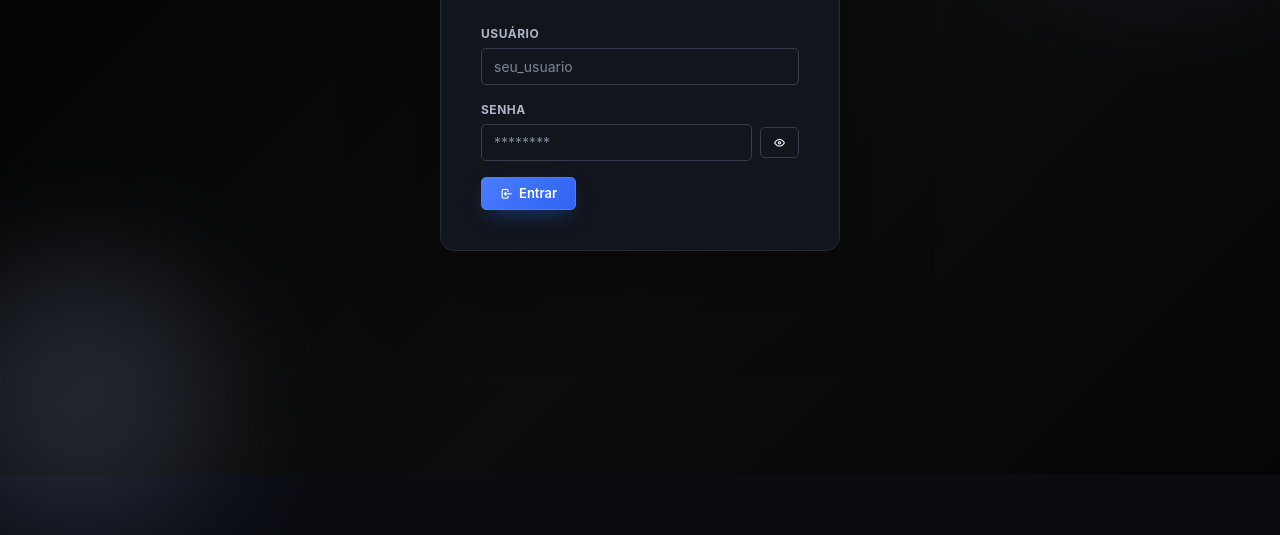
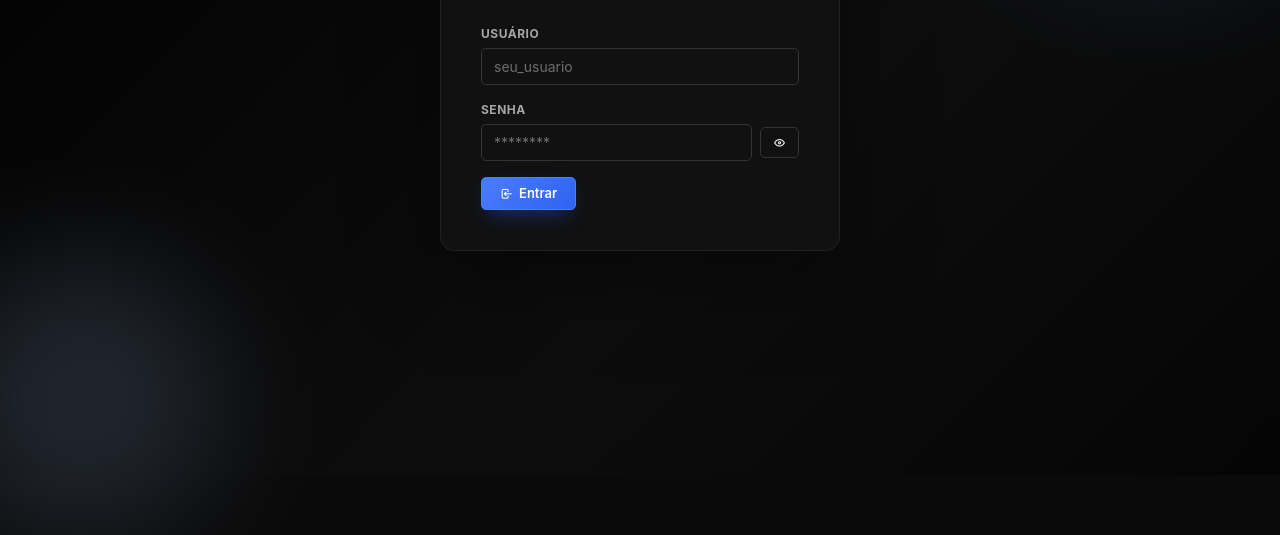
Before and after one commit to rhxfps/gerenciarestoque, a website: page public/index.html in a window 1280 px wide. Shown: the part 325-860 px from the top of the page. Drawn offline with Linux system fonts and the light colour scheme.

Commit message:
style: tema escuro rebaixado para preto e branco (neutros cinza, sem matriz azulada) mantendo cores da marca so nos pontos destacados

```diff
--- a/public/style-modern.css
+++ b/public/style-modern.css
@@ -65,31 +65,31 @@
   --modern-ease: cubic-bezier(.22, 1, .36, 1);
 }
 
-/* ---------- Design tokens (escuro) ---------- */
+/* ---------- Design tokens (escuro) — preto & branco, sem azul ---------- */
 [data-theme="dark"] {
   --blue-500: #3a7bff;
   --blue-200: #8db4ff;
   --blue:       #4a7dff;
   --blue-dark:  #2f62f0;
-  --blue-light: #20222a;
-  --blue-bg:    #1d3f73;
+  --blue-light: #1d1d1d;
+  --blue-bg:    #272727;
 
-  --green-bg:  #103e28;
-  --red-bg:    #4a2a28;
-  --amber-bg:  #3d3013;
-  --purple-bg: #2a2342;
+  --green-bg:  #10251b;
+  --red-bg:    #331f1e;
+  --amber-bg:  #2c2310;
+  --purple-bg: #221d33;
 
-  --bg-page:      #0a0c12;
-  --bg-primary:   #12151c;
-  --bg-secondary: #191d27;
-  --bg-tertiary:  #0e1118;
+  --bg-page:      #0a0a0a;
+  --bg-primary:   #111111;
+  --bg-secondary: #181818;
+  --bg-tertiary:  #0d0d0d;
 
-  --text-primary:   #f2f5fa;
-  --text-secondary: #aeb6c6;
-  --text-muted:     #7d8798;
+  --text-primary:   #f5f5f5;
+  --text-secondary: #a6a6a6;
+  --text-muted:     #6e6e6e;
 
-  --border:     #232a38;
-  --border-mid: #353e50;
+  --border:     #212121;
+  --border-mid: #333333;
 
   --shadow-xs: 0 1px 2px rgba(0, 0, 0, .25);
   --shadow-sm: 0 1px 2px rgba(0, 0, 0, .25), 0 6px 18px rgba(0, 0, 0, .35);
```
